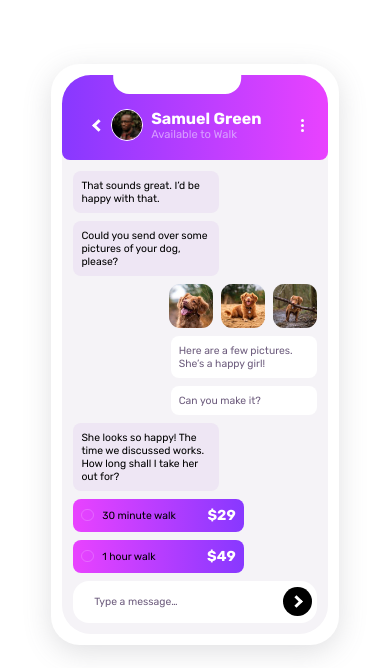
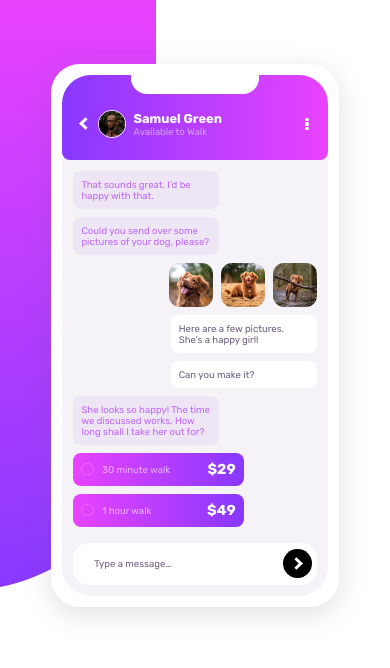
Before and after one commit to mihaelpavlakovic/chat-app-css-illustration, a plain HTML site: page index.html in a window 390 px wide. Shown: the top 668 px of the page. Drawn offline with Linux system fonts and the light colour scheme.

Commit message:
adds fix for notch positioning and mobile view

```diff
--- a/index.html
+++ b/index.html
@@ -17,8 +17,9 @@
     <main class="container">
       <aside class="phone">
         <div class="phone-container">
+          <div class="notification-area">
             <div class="notch"></div>
-          <div class="notification-area">
+            <div class="flex-container">
               <div class="float-left">
                 <div class="arrow left"></div>
                 <img
@@ -35,6 +36,7 @@
                 <div class="dot"></div>
                 <div class="dot"></div>
                 <div class="dot"></div>
+              </div>
             </div>
           </div>
           <div class="conversation">
--- a/style.css
+++ b/style.css
@@ -4,6 +4,7 @@
   --very-dark-desaturated-violet: hsl(271, 36%, 24%);
   --dark-grayish-violet: hsl(270, 7%, 64%);
   --pale-violet: hsl(276, 100%, 81%);
+  --dark-violet: hsl(276, 92%, 69%);
   --light-grayish-violet: hsl(270, 20%, 96%);
   --white: hsl(0, 0%, 100%);
   --light-magenta: hsl(293, 100%, 63%);
@@ -27,7 +28,31 @@ body {
   display: flex;
   justify-content: center;
   align-items: center;
-  gap: 4rem;
+  gap: 10rem;
+}
+
+.container::before {
+  content: "";
+  height: 80vh;
+  width: 40%;
+  background: linear-gradient(var(--light-magenta), var(--light-violet));
+  border-radius: 0 0 20rem 20rem;
+  position: absolute;
+  top: 0;
+  left: -15%;
+  z-index: -1;
+}
+
+.container::after {
+  content: "";
+  height: 80vh;
+  width: 40%;
+  background: var(--light-grayish-violet);
+  border-radius: 20rem 20rem 0 0;
+  position: absolute;
+  bottom: 0;
+  right: -15%;
+  z-index: -1;
 }
 
 .text-section {
@@ -46,7 +71,6 @@ body {
 
 .phone {
   max-width: 18rem;
-  height: 100%;
   background-color: var(--white);
   border-radius: 1.8rem;
   box-shadow: rgba(100, 100, 111, 0.2) 0px 7px 29px 0px;
@@ -56,6 +80,7 @@ body {
   background-color: var(--light-grayish-violet);
   margin: 0.7rem;
   border-radius: 1.8rem;
+  position: relative;
 }
 
 .phone .phone-container .notch {
@@ -63,8 +88,11 @@ body {
   height: 1.2rem;
   width: 8rem;
   border-radius: 0 0 1rem 1rem;
-  position: absolute;
-  transform: translateX(55%);
+  position: relative;
+  /* left: 0; */
+  /* right: 27%; */
+  margin: 0 auto;
+  /* transform: translateY(20%); */
 }
 
 .phone .phone-container .notification-area {
@@ -75,9 +103,13 @@ body {
   );
   height: 10vh;
   border-radius: 1.8rem 1.8rem 0.5rem 0.5rem;
-  padding: 1rem 1.5rem 0 2rem;
+}
+
+.phone .phone-container .notification-area .flex-container {
   display: flex;
   justify-content: space-between;
+  align-items: center;
+  padding: 1rem 1.2rem;
 }
 
 .phone .phone-container .notification-area .float-left {
@@ -87,17 +119,17 @@ body {
 }
 
 .phone .phone-container .notification-area .float-left h2 {
-  font-size: 1rem;
+  font-size: 0.8rem;
   color: var(--white);
 }
 
 .phone .phone-container .notification-area .float-left p {
-  font-size: 0.7rem;
+  font-size: 0.6rem;
   color: var(--pale-violet);
 }
 
 .phone .phone-container .notification-area .profile-img {
-  width: 2rem;
+  width: 1.7rem;
   border: 0.1rem solid var(--white);
   border-radius: 50%;
 }
@@ -140,7 +172,8 @@ body {
 }
 
 .phone .phone-container .conversation p {
-  font-size: 0.65rem;
+  font-size: 0.6rem;
+  /* max-width: 8rem; */
 }
 
 .phone .phone-container .conversation .text-bubble {
@@ -165,7 +198,7 @@ body {
 
 .phone .phone-container .conversation .reciever {
   background-color: var(--moderate-violet);
-  /* color: var(--desaturated-dark-violet); */
+  color: var(--dark-violet);
 }
 
 .phone .phone-container .conversation .sender {
@@ -191,6 +224,7 @@ body {
   display: flex;
   justify-content: space-between;
   align-items: center;
+  color: hsla(0, 0%, 100%, 0.6);
 }
 
 .left-section {
@@ -223,6 +257,7 @@ body {
   border-radius: 1rem;
   padding: 0 0.3rem;
   color: var(--desaturated-dark-violet);
+  margin-top: 1rem;
 }
 
 .phone .phone-container .conversation .text-area p {
@@ -252,7 +287,14 @@ body {
     text-align: center;
   }
 
-  .phone .phone-container .notch {
-    transform: translateX(40%);
+  .container::before {
+    content: "";
+    height: 70vh;
+    width: 100%;
+    left: -60%;
+  }
+
+  .container::after {
+    display: none;
   }
 }
```
Lines whose indentation alone changed are shown as unchanged.
